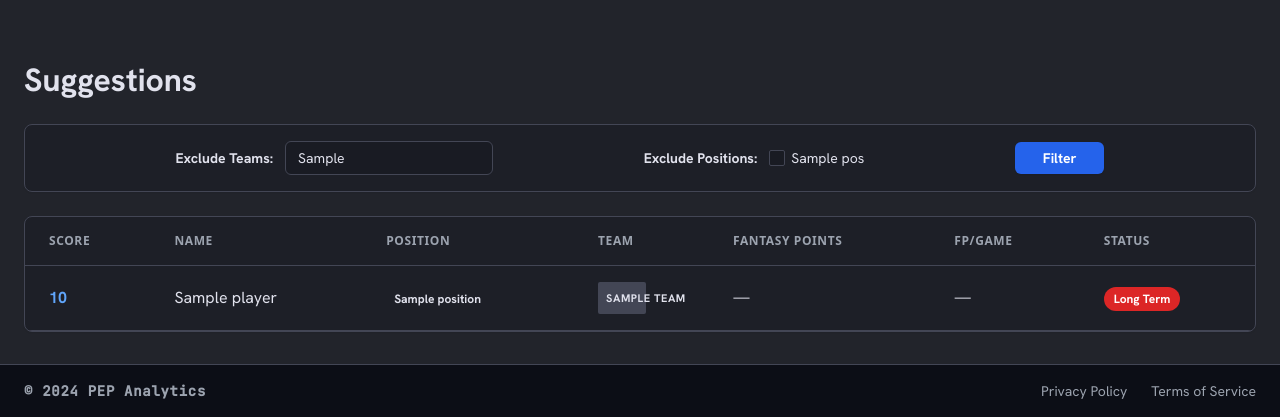
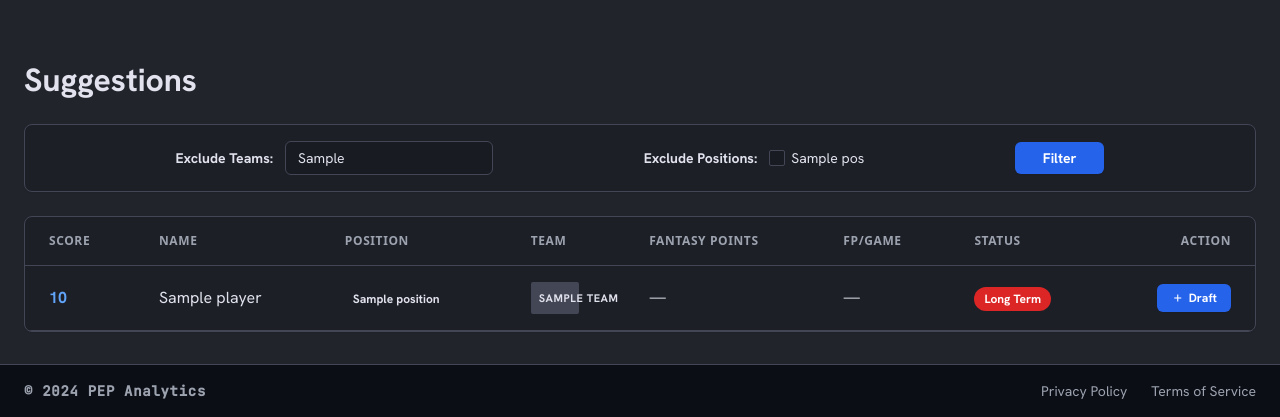
Before and after one commit to soehlert/fantrax_assistant, a FastAPI app: template src/web/templates/team.html in a window 1280 px wide. Shown: the part 753-1170 px from the top of the page. Run offline with FastAPI, Linux system fonts and the light colour scheme; the template is opened without the code that fills it: most values are stand-ins (such as "Sample title", 1, 10 or a date in 2020); some libraries are stand-ins or nearby versions.

Commit message:
feat(ui): allow drafting players directly from Suggestions table with confirmation modal
- Add Action column with blue Draft button to each row in Suggestions table
- Enable row click handler (cursor-pointer table-row-hover) to open confirmation modal
- Add dark backdrop confirmation modal popup (Confirm Draft Pick for team) with Cancel and Confirm buttons

```diff
--- a/src/web/templates/team.html
+++ b/src/web/templates/team.html
@@ -183,11 +183,11 @@
     {% endfor %}
 </section>
 
-<!-- Suggestions Table Section (Heading FIRST, Filter Row DIRECTLY UNDER Heading with Evenly Spaced Centered Elements) -->
+<!-- Suggestions Table Section (Includes Direct Row Clicking & Draft Buttons) -->
 <section class="mt-8 flex flex-col gap-6">
     <h2 class="text-headline-lg font-display text-on-surface">Suggestions</h2>
 
-    <!-- Filter Bar Row (justify-evenly for Perfect Balanced Spacing) -->
+    <!-- Filter Bar Row -->
     <form method="get" action="{{ url_for('read_team', team_id=team_name) }}" id="filter-form" class="bg-surface-container border border-outline-variant rounded-xl p-4 shadow-sm">
         <div class="flex flex-col md:flex-row items-center justify-evenly gap-4">
             <div class="flex items-center gap-3">
@@ -224,13 +224,14 @@
                         <th class="px-6 py-4">Fantasy Points</th>
                         <th class="px-6 py-4">FP/Game</th>
                         <th class="px-6 py-4">Status</th>
+                        <th class="px-6 py-4 text-right">Action</th>
                     </tr>
                 </thead>
                 <tbody class="text-body-md text-on-surface">
                     {% for player in suggestions.players %}
-                    <tr class="border-b border-outline-variant table-row-hover transition-colors">
+                    <tr onclick="triggerDraftConfirmModal('{{ player.player }}')" class="border-b border-outline-variant table-row-hover transition-colors cursor-pointer group">
                         <td class="px-6 py-4 font-bold text-blue-400">{{ player.recommendation_score | round(0) }}</td>
-                        <td class="px-6 py-4 font-medium">{{ player.player }}</td>
+                        <td class="px-6 py-4 font-medium group-hover:text-primary transition-colors">{{ player.player }}</td>
                         <td class="px-6 py-4">
                             <span class="pos-badge-{{ player.position[0].lower() }} text-xs font-bold px-2 py-1 rounded inline-flex items-center justify-center min-w-[28px]">{{ player.position }}</span>
                         </td>
@@ -250,10 +251,17 @@
                                 <span class="bg-red-600 text-white text-xs font-bold px-2.5 py-1 rounded-full">Long Term</span>
                             {% endif %}
                         </td>
+                        <td class="px-6 py-4 text-right">
+                            <button type="button"
+                                    onclick="event.stopPropagation(); triggerDraftConfirmModal('{{ player.player }}')"
+                                    class="bg-primary-container hover:bg-blue-600 text-white font-bold text-xs px-3.5 py-1.5 rounded-md transition-all shadow-sm active:scale-95 inline-flex items-center gap-1">
+                                <span class="material-symbols-outlined text-[14px]">add</span> Draft
+                            </button>
+                        </td>
                     </tr>
                     {% else %}
                     <tr>
-                        <td colspan="7" class="px-6 py-8 text-center text-on-surface-variant">No suggestions available for this team's needs.</td>
+                        <td colspan="8" class="px-6 py-8 text-center text-on-surface-variant">No suggestions available for this team's needs.</td>
                     </tr>
                     {% endfor %}
                 </tbody>
@@ -263,8 +271,65 @@
     {{ render_pagination(suggestions, 'page_suggestions', '&exclude_teams=' + exclude_teams + '&exclude_positions=' + exclude_positions) }}
 </section>
 
+<!-- Draft Confirmation Modal Popup -->
+<div id="draft-confirm-modal" class="hidden fixed inset-0 z-50 flex items-center justify-center bg-black/65 backdrop-blur-sm p-4 transition-all">
+    <div class="bg-surface-container border border-outline-variant rounded-xl max-w-md w-full p-6 shadow-2xl flex flex-col gap-5 animate-in fade-in zoom-in duration-200">
+        <div class="flex items-center gap-3.5">
+            <div class="w-10 h-10 rounded-full bg-primary-container/20 text-primary-container flex items-center justify-center flex-shrink-0">
+                <span class="material-symbols-outlined text-xl">person_add</span>
+            </div>
+            <div>
+                <h3 class="text-xl font-bold text-on-surface">Confirm Draft Pick</h3>
+                <p class="text-xs text-on-surface-variant mt-0.5">Are you sure you want to draft this player?</p>
+            </div>
+        </div>
+
+        <div class="bg-surface-container-low border border-outline-variant rounded-lg p-4 flex items-center justify-between">
+            <div class="flex flex-col">
+                <span class="text-lg font-bold text-on-surface" id="modal-player-name">Player Name</span>
+                <span class="text-xs text-on-surface-variant mt-0.5">Drafting for team: <strong class="text-on-surface">{{ team_name }}</strong></span>
+            </div>
+            <span class="bg-primary-container text-white px-3 py-1 rounded-md text-xs font-bold shadow-sm">Pick Now</span>
+        </div>
+
+        <form action="{{ url_for('draft_player', team_id=team_name) }}" method="post" id="modal-draft-form">
+            <input type="hidden" name="player_name" id="modal-hidden-player-input" value="">
+            <div class="flex justify-end gap-3 mt-1">
+                <button type="button" onclick="closeDraftConfirmModal()" class="bg-surface-variant hover:bg-outline-variant text-on-surface font-semibold text-sm py-2 px-5 rounded-md transition-colors">
+                    Cancel
+                </button>
+                <button type="submit" class="bg-primary-container hover:bg-blue-600 text-white font-bold text-sm py-2 px-6 rounded-md transition-colors shadow-md active:scale-95 flex items-center gap-1.5">
+                    <span class="material-symbols-outlined text-[16px]">check</span> Confirm Draft
+                </button>
+            </div>
+        </form>
+    </div>
+</div>
+
 <script>
+function triggerDraftConfirmModal(playerName) {
+    document.getElementById('modal-player-name').textContent = playerName;
+    document.getElementById('modal-hidden-player-input').value = playerName;
+    document.getElementById('draft-confirm-modal').classList.remove('hidden');
+}
+
+function closeDraftConfirmModal() {
+    document.getElementById('draft-confirm-modal').classList.add('hidden');
+}
+
 document.addEventListener('DOMContentLoaded', () => {
+    // Close modal on Escape key or backdrop click
+    document.addEventListener('keydown', (e) => {
+        if (e.key === 'Escape') closeDraftConfirmModal();
+    });
+
+    const modal = document.getElementById('draft-confirm-modal');
+    if (modal) {
+        modal.addEventListener('click', (e) => {
+            if (e.target === modal) closeDraftConfirmModal();
+        });
+    }
+
     // CLEAR DRAFT TOAST QUERY PARAMETERS FROM URL HISTORY AFTER RENDER (PREVENTS REPEAT ON RELOAD)
     if (window.location.search.includes('draft_status')) {
         const cleanUrl = window.location.protocol + "//" + window.location.host + window.location.pathname;
```
